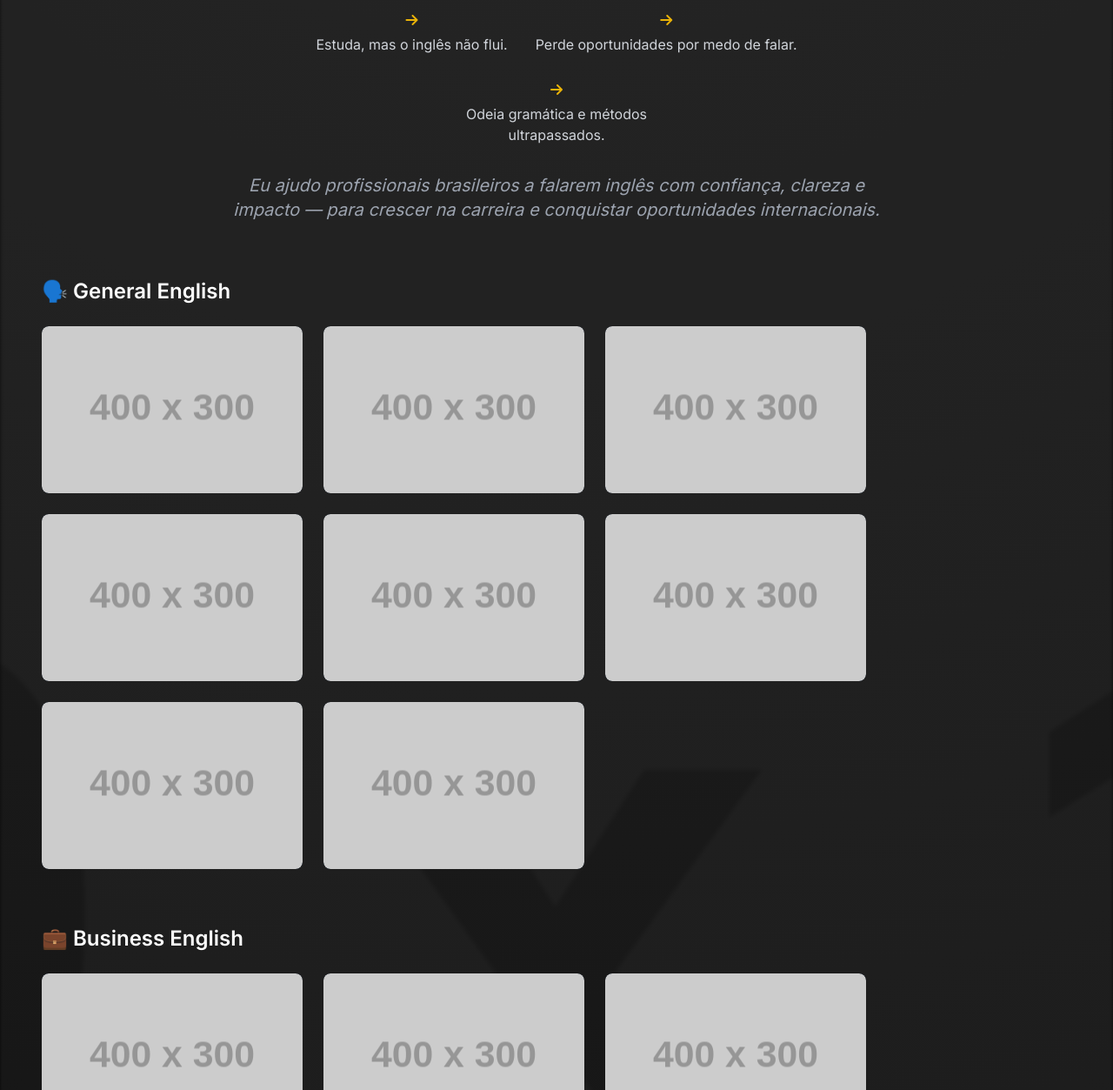
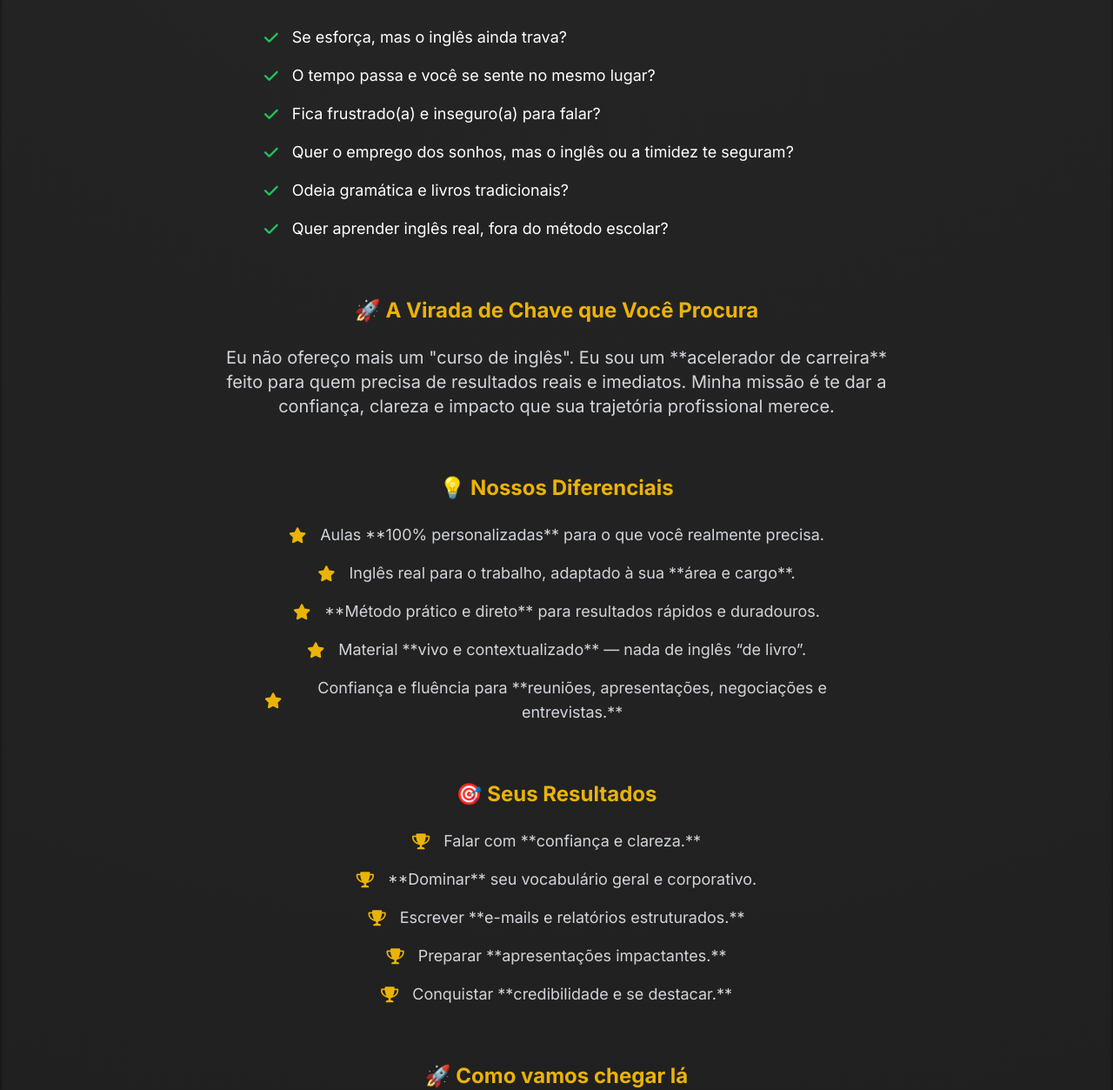
Before and after one commit to Novice2025/nextationEng, a plain HTML site: page index.html in a window 1280 px wide. Shown: the part 665-1918 px from the top of the page at 87% size. Drawn offline with nearby package versions, Linux system fonts and the light colour scheme; placeholder pictures from the web are drawn by us.

Commit message:
Update index.html

```diff
--- a/index.html
+++ b/index.html
@@ -13,7 +13,6 @@
             font-family: 'Inter', sans-serif;
             background-color: #0d0d0d;
             color: #ffffff;
-            /* Usamos line-height padrão para evitar espaçamento excessivo */
             line-height: 1.6;
         }
 
@@ -97,27 +96,111 @@
             </p>
         </header>
 
-        <!-- Seção de marketing - Foco no problema e solução -->
-        <section class="my-16 max-w-3xl mx-auto text-center">
-            <p class="text-3xl font-bold mb-4 text-[#E50914]">
-                Profissional brasileiro, seu inglês está travando sua carreira?
+        <!-- Seção de marketing - Foco no problema e solução (Conteúdo novo) -->
+        <section class="my-16 max-w-4xl mx-auto text-center">
+            <h2 class="text-3xl font-bold mb-4 text-[#E50914] leading-tight">⚡️ O seu inglês é o freio na sua carreira?</h2>
+            <p class="text-xl md:text-2xl mt-4 max-w-2xl mx-auto italic text-gray-400">
+                Você se reconhece em alguma dessas situações?
             </p>
-            <div class="flex flex-wrap justify-center gap-8 mt-8">
-                <div class="flex flex-col items-center max-w-xs">
-                    <i class="fas fa-arrow-right text-yellow-500 mb-2"></i>
-                    <p class="text-gray-300">Estuda, mas o inglês não flui.</p>
-                </div>
-                <div class="flex flex-col items-center max-w-xs">
-                    <i class="fas fa-arrow-right text-yellow-500 mb-2"></i>
-                    <p class="text-gray-300">Perde oportunidades por medo de falar.</p>
-                </div>
-                <div class="flex flex-col items-center max-w-xs">
-                    <i class="fas fa-arrow-right text-yellow-500 mb-2"></i>
-                    <p class="text-gray-300">Odeia gramática e métodos ultrapassados.</p>
-                </div>
+            <div class="flex flex-col items-start text-left mt-8 max-w-2xl mx-auto">
+                <ul class="space-y-4 text-lg">
+                    <li class="flex items-center">
+                        <i class="fas fa-check text-green-500 mr-4"></i> Se esforça, mas o inglês ainda trava?
+                    </li>
+                    <li class="flex items-center">
+                        <i class="fas fa-check text-green-500 mr-4"></i> O tempo passa e você se sente no mesmo lugar?
+                    </li>
+                    <li class="flex items-center">
+                        <i class="fas fa-check text-green-500 mr-4"></i> Fica frustrado(a) e inseguro(a) para falar?
+                    </li>
+                    <li class="flex items-center">
+                        <i class="fas fa-check text-green-500 mr-4"></i> Quer o emprego dos sonhos, mas o inglês ou a timidez te seguram?
+                    </li>
+                    <li class="flex items-center">
+                        <i class="fas fa-check text-green-500 mr-4"></i> Odeia gramática e livros tradicionais?
+                    </li>
+                    <li class="flex items-center">
+                        <i class="fas fa-check text-green-500 mr-4"></i> Quer aprender inglês real, fora do método escolar?
+                    </li>
+                </ul>
             </div>
-            <p class="text-xl mt-8 italic text-gray-400">
-                Eu ajudo profissionais brasileiros a falarem inglês com confiança, clareza e impacto — para crescer na carreira e conquistar oportunidades internacionais.
+        </section>
+
+        <!-- Novo bloco de pitch de venda -->
+        <section class="my-16 max-w-4xl mx-auto text-center">
+            <h3 class="text-2xl font-bold mb-6 text-yellow-500">🚀 A Virada de Chave que Você Procura</h3>
+            <p class="text-xl max-w-3xl mx-auto text-gray-300">
+                Eu não ofereço mais um "curso de inglês". Eu sou um **acelerador de carreira** feito para quem precisa de resultados reais e imediatos. Minha missão é te dar a confiança, clareza e impacto que sua trajetória profissional merece.
+            </p>
+        </section>
+
+        <!-- Nossos Diferenciais -->
+        <section class="my-16 max-w-4xl mx-auto text-center">
+            <h3 class="text-2xl font-bold mb-6 text-yellow-500">💡 Nossos Diferenciais</h3>
+            <ul class="text-lg space-y-4 max-w-2xl mx-auto text-gray-300">
+                <li class="flex items-center justify-center">
+                    <i class="fas fa-star text-yellow-500 mr-4"></i> Aulas **100% personalizadas** para o que você realmente precisa.
+                </li>
+                <li class="flex items-center justify-center">
+                    <i class="fas fa-star text-yellow-500 mr-4"></i> Inglês real para o trabalho, adaptado à sua **área e cargo**.
+                </li>
+                <li class="flex items-center justify-center">
+                    <i class="fas fa-star text-yellow-500 mr-4"></i> **Método prático e direto** para resultados rápidos e duradouros.
+                </li>
+                <li class="flex items-center justify-center">
+                    <i class="fas fa-star text-yellow-500 mr-4"></i> Material **vivo e contextualizado** — nada de inglês “de livro”.
+                </li>
+                <li class="flex items-center justify-center">
+                    <i class="fas fa-star text-yellow-500 mr-4"></i> Confiança e fluência para **reuniões, apresentações, negociações e entrevistas.**
+                </li>
+            </ul>
+        </section>
+
+        <!-- Seus Resultados -->
+        <section class="my-16 max-w-4xl mx-auto text-center">
+            <h3 class="text-2xl font-bold mb-6 text-yellow-500">🎯 Seus Resultados</h3>
+            <ul class="text-lg space-y-4 max-w-2xl mx-auto text-gray-300">
+                <li class="flex items-center justify-center">
+                    <i class="fas fa-trophy text-yellow-500 mr-4"></i> Falar com **confiança e clareza.**
+                </li>
+                <li class="flex items-center justify-center">
+                    <i class="fas fa-trophy text-yellow-500 mr-4"></i> **Dominar** seu vocabulário geral e corporativo.
+                </li>
+                <li class="flex items-center justify-center">
+                    <i class="fas fa-trophy text-yellow-500 mr-4"></i> Escrever **e-mails e relatórios estruturados.**
+                </li>
+                <li class="flex items-center justify-center">
+                    <i class="fas fa-trophy text-yellow-500 mr-4"></i> Preparar **apresentações impactantes.**
+                </li>
+                <li class="flex items-center justify-center">
+                    <i class="fas fa-trophy text-yellow-500 mr-4"></i> Conquistar **credibilidade e se destacar.**
+                </li>
+            </ul>
+        </section>
+
+        <!-- Como vamos chegar lá -->
+        <section class="my-16 max-w-4xl mx-auto text-center">
+            <h3 class="text-2xl font-bold mb-6 text-yellow-500">🚀 Como vamos chegar lá</h3>
+            <ul class="text-lg space-y-4 max-w-2xl mx-auto text-gray-300">
+                <li class="flex items-center justify-center">
+                    <i class="fas fa-rocket text-yellow-500 mr-4"></i> Estudo individual 1x1, com **plano personalizado.**
+                </li>
+                <li class="flex items-center justify-center">
+                    <i class="fas fa-rocket text-yellow-500 mr-4"></i> Simulações reais de **reuniões e negociações.**
+                </li>
+                <li class="flex items-center justify-center">
+                    <i class="fas fa-rocket text-yellow-500 mr-4"></i> Uso de **materiais autênticos** (notícias, vídeos, documentos).
+                </li>
+                <li class="flex items-center justify-center">
+                    <i class="fas fa-rocket text-yellow-500 mr-4"></i> **Abordagem holística** para quebrar bloqueios.
+                </li>
+            </ul>
+        </section>
+
+        <!-- Quote -->
+        <section class="my-16 max-w-4xl mx-auto text-center">
+            <p class="text-xl md:text-2xl italic text-gray-400">
+                "Eu ajudo profissionais brasileiros a falarem inglês com confiança, clareza e impacto — para crescer na carreira e conquistar oportunidades internacionais."
             </p>
         </section>
 
@@ -336,7 +419,7 @@
 
         <!-- Seção de Cursos: 'French Section' -->
         <section class="mt-16">
-            <h2 class="text-2xl font-semibold mb-6">🇫🇷 French Section</h2>
+            <h2 class="text-2xl font-semibold mb-6">�🇷 French Section</h2>
             <div class="flex flex-col md:flex-row flex-wrap gap-6 items-center">
 
                 <div class="course-card w-full md:w-[300px] h-48 bg-gray-800 rounded-lg overflow-hidden relative">
@@ -428,3 +511,4 @@
     </script>
 </body>
 </html>
+�
```
